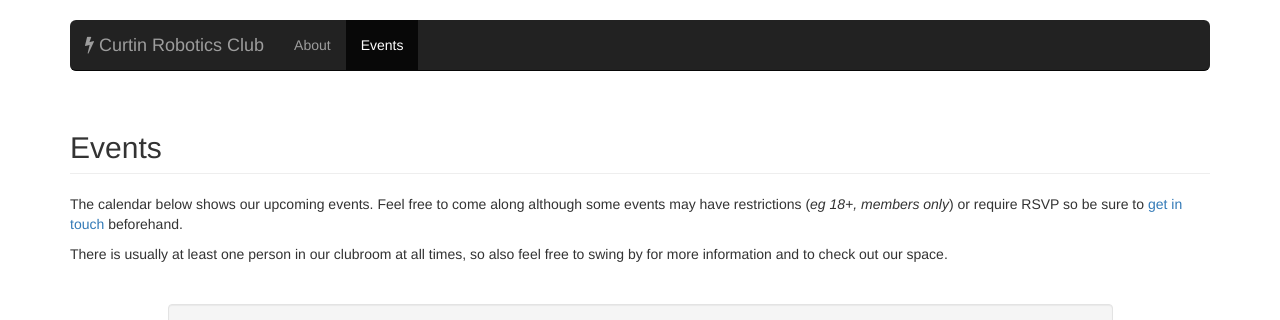
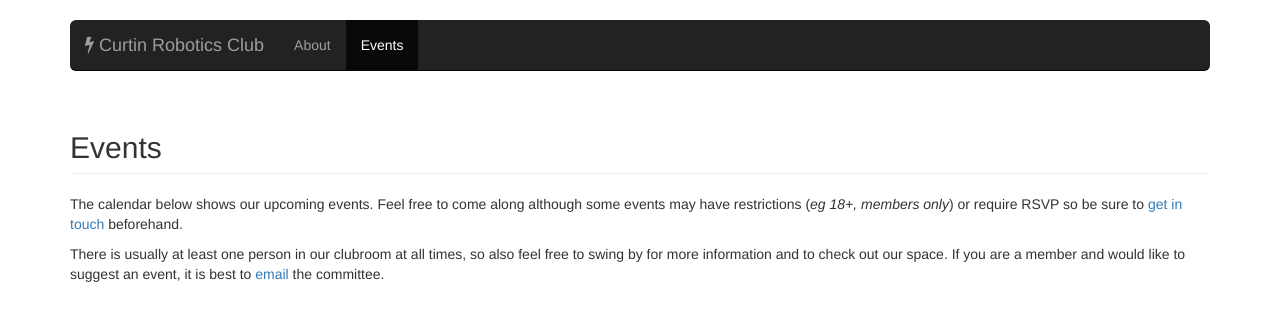
Before and after one commit to dincerilke/curtinrobotics.github.io, a Jekyll site: the page built from events.md, in a window 1280 px wide, cut to the strip 0-320 px from the top of the page. Built offline with Jekyll 4.4.1, drawn with Linux system fonts in a browser that asks for light colours.

Commit message:
Close #7: Clean up events page

```diff
--- a/events.md
+++ b/events.md
@@ -10,7 +10,9 @@
 sure to [get in touch](./contact) beforehand.
 
 There is usually at least one person in our clubroom at all times, so also feel
-free to swing by for more information and to check out our space.
+free to swing by for more information and to check out our space. If you are a
+member and would like to suggest an event, it is best to
+[email](mailto:{{site.email}}) the committee.
 
 <br>
 {% include calendar.html %}
```
